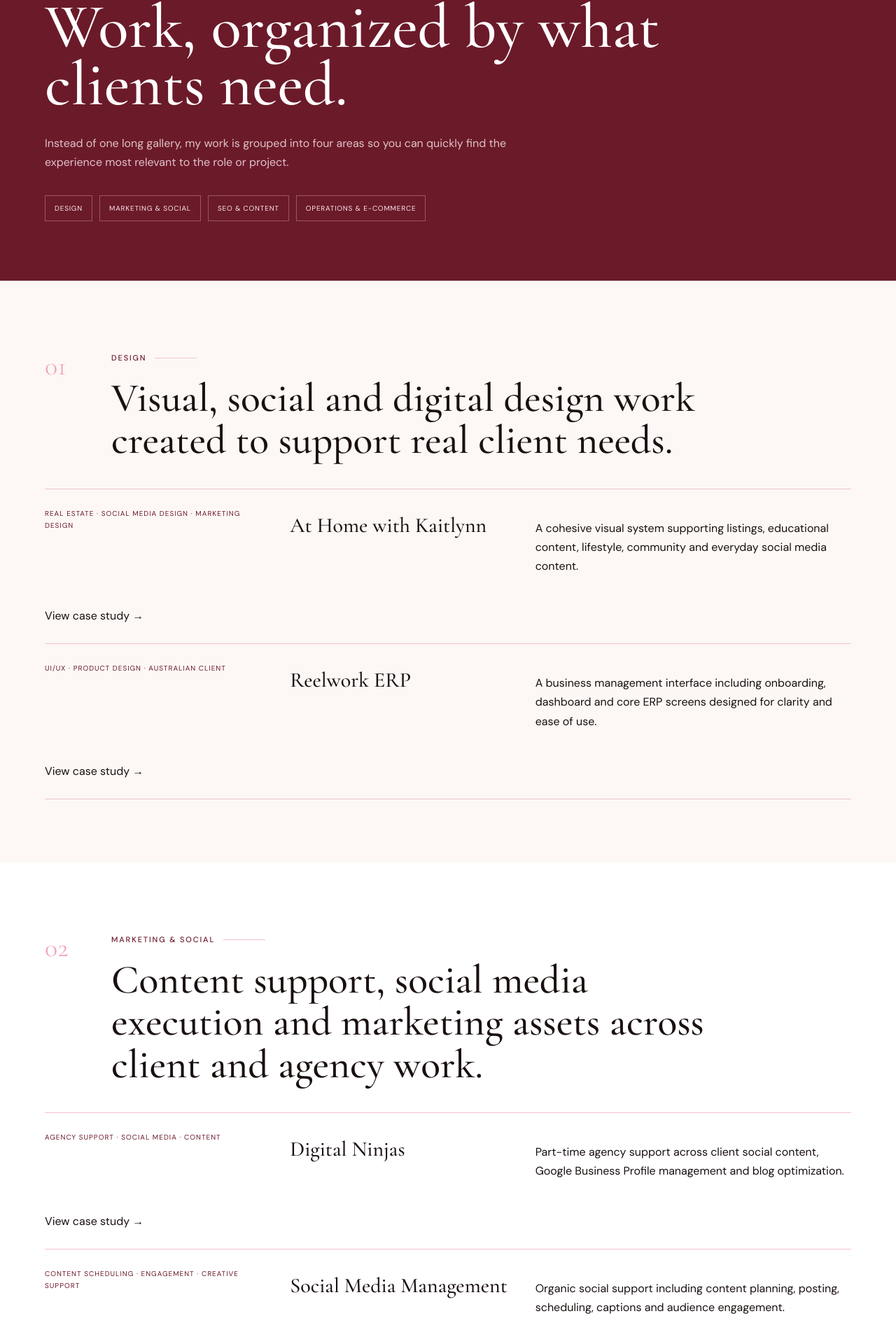
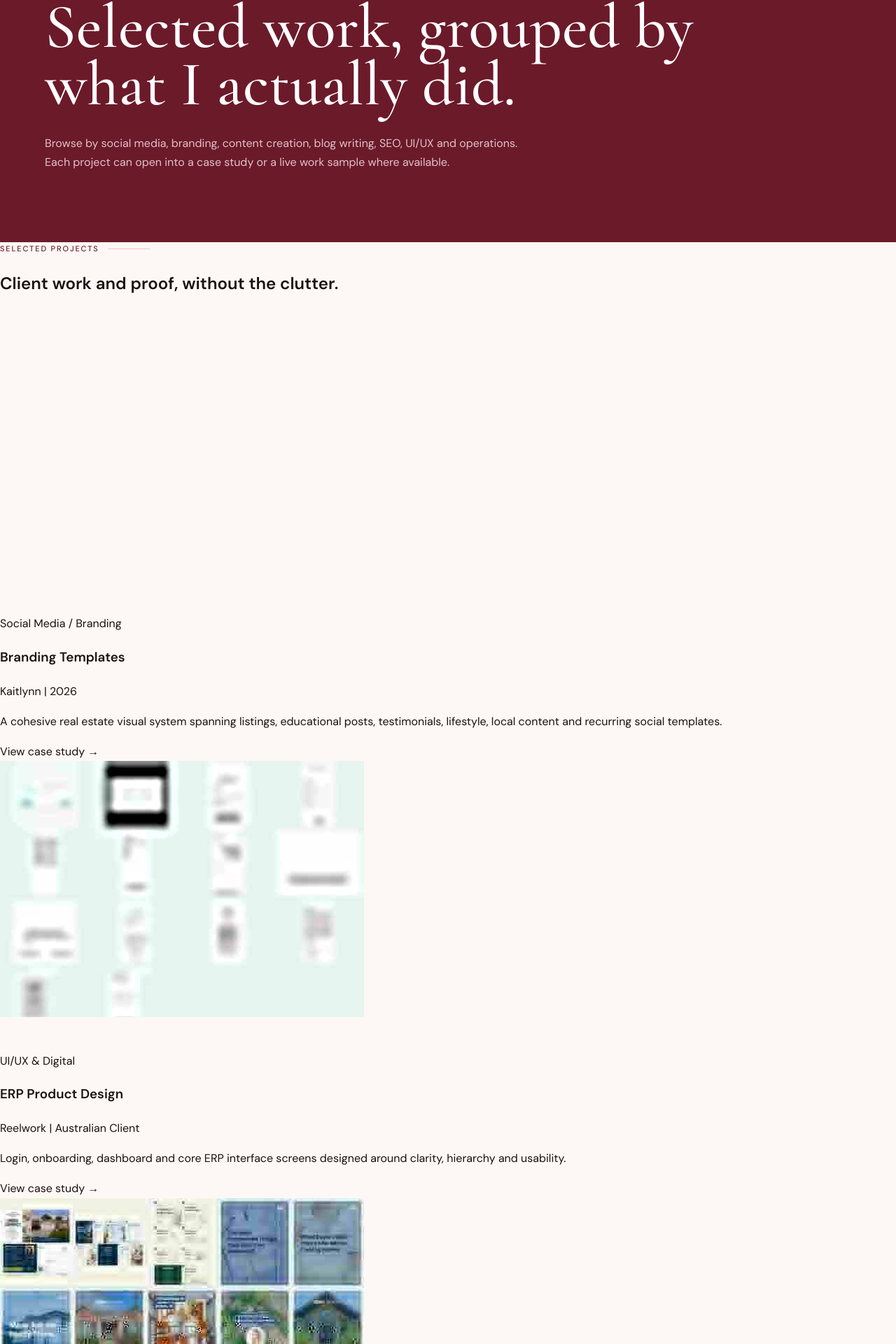
Before and after one commit to constancebeep/therese-gorres-portfolio, a Next.js app: page /work in a window 1280 px wide. Shown: the part 223-2143 px from the top of the page at 70% size. Built offline with nearby package versions, Linux system fonts and the light colour scheme.

Commit message:
Rebuild Work as visual categorized portfolio

```diff
--- a/app/work/page.js
+++ b/app/work/page.js
@@ -1,50 +1,79 @@
-const workGroups = [
+const projects = [
   {
-    id: 'design',
-    title: 'Design',
-    intro: 'Visual, social and digital design work created to support real client needs.',
-    items: [
-      { title: 'At Home with Kaitlynn', meta: 'Real Estate · Social Media Design · Marketing Design', text: 'A cohesive visual system supporting listings, educational content, lifestyle, community and everyday social media content.', href: '/work/at-home-with-kaitlynn' },
-      { title: 'Reelwork ERP', meta: 'UI/UX · Product Design · Australian Client', text: 'A business management interface including onboarding, dashboard and core ERP screens designed for clarity and ease of use.', href: '/work/reelwork-erp' }
-    ]
+    category: 'Social Media / Branding',
+    title: 'Branding Templates',
+    client: 'Kaitlynn | 2026',
+    image: '/kaitlynn-board.jpg',
+    href: '/work/at-home-with-kaitlynn',
+    text: 'A cohesive real estate visual system spanning listings, educational posts, testimonials, lifestyle, local content and recurring social templates.'
   },
   {
-    id: 'marketing',
-    title: 'Marketing & Social',
-    intro: 'Content support, social media execution and marketing assets across client and agency work.',
-    items: [
-      { title: 'Digital Ninjas', meta: 'Agency Support · Social Media · Content', text: 'Part-time agency support across client social content, Google Business Profile management and blog optimization.', href: '/work/digital-ninjas' },
-      { title: 'Social Media Management', meta: 'Content Scheduling · Engagement · Creative Support', text: 'Organic social support including content planning, posting, scheduling, captions and audience engagement.', href: '/work/social-media-management' }
-    ]
+    category: 'UI/UX & Digital',
+    title: 'ERP Product Design',
+    client: 'Reelwork | Australian Client',
+    image: '/reelwork-board.jpg',
+    href: '/work/reelwork-erp',
+    text: 'Login, onboarding, dashboard and core ERP interface screens designed around clarity, hierarchy and usability.'
   },
   {
-    id: 'seo',
-    title: 'SEO & Content',
-    intro: 'Search-focused content, local SEO and publishing work built around visibility and useful information.',
-    items: [
-      { title: 'Gigil Signage', meta: 'Local SEO · Google Business · Australia', text: 'Managed Google Business Profiles across multiple locations, local citations, NAP consistency and location-based content.', href: '/work/gigil-signage' },
-      { title: 'Biomedix Systems', meta: 'SEO Content · Search Console · Philippines', text: 'Restructured and optimized blog content, improved readability and supported local SEO and Search Console monitoring.', href: '/work/biomedix-systems' },
-      { title: 'Energy Drink Hub', meta: 'Content Editing · Ghost Editing', text: 'Edited and contributed to more than 40 articles with a focus on clarity, structure, flow and publish-ready quality.', href: '/work/energy-drink-hub' }
-    ]
+    category: 'Social Media',
+    title: 'Real Estate Marketing Design',
+    client: 'Selected Client Work | 2024–2026',
+    image: '/social-design-board.jpg',
+    href: '/work/social-media-management',
+    text: 'A selection of listing graphics, carousels, testimonials, open-house assets, email graphics and recurring social content.'
   },
   {
-    id: 'operations',
-    title: 'Operations & E-commerce',
-    intro: 'The systems, data, marketplace and admin work that keeps day-to-day business moving.',
-    items: [
-      { title: 'Furnish Theory', meta: 'E-commerce · Data · Content · Operations', text: 'Long-term support across marketplace listings, SKU and product data, SEO content, research, outreach, customer service and reporting.', href: '/work/furnish-theory' },
-      { title: 'Research & Data Operations', meta: 'Google Sheets · Research · Data Extraction', text: 'Structured research and data work including pivot tables, contact extraction and large-scale company information organization.', href: '/work/research-data-operations' }
-    ]
+    category: 'Content Creation',
+    title: 'Marketing & Educational Content',
+    client: 'Digital / Agency Work | 2024–2026',
+    image: 'https://raw.githubusercontent.com/constancebeep/jtmgc-portfolio-main/main/public/dps-content.png',
+    href: '/work/digital-ninjas',
+    text: 'Content support across social, marketing and educational materials, including copy, visual assets and multi-client execution.'
+  },
+  {
+    category: 'Blog Writing & SEO',
+    title: 'SEO Blog Content',
+    client: 'Furnish Theory | 2023–2025',
+    image: 'https://raw.githubusercontent.com/constancebeep/jtmgc-portfolio-main/main/public/furnish-theory-blog.png',
+    href: '/work/furnish-theory',
+    live: 'https://blog.furnishtheory.com/2021/10/14/why-is-the-cesca-chair-important/',
+    text: 'SEO-focused blog writing and editing alongside long-term e-commerce, research and operations support.'
+  },
+  {
+    category: 'Local SEO & Listings',
+    title: 'Local Search Support',
+    client: 'Gigil Signage | Australia',
+    image: 'https://raw.githubusercontent.com/constancebeep/jtmgc-portfolio-main/main/public/gigil-blog.png',
+    href: '/work/gigil-signage',
+    live: 'https://gigil.au/blog/professional-real-estate-print-partner-guide/',
+    text: 'Google Business Profile management, local citations, NAP consistency and location-focused content across multiple locations.'
+  },
+  {
+    category: 'Blog Writing & SEO',
+    title: 'SEO Content Optimization',
+    client: 'Biomedix Systems | Philippines',
+    image: 'https://raw.githubusercontent.com/constancebeep/jtmgc-portfolio-main/main/public/biomedix-blog.png',
+    href: '/work/biomedix-systems',
+    text: 'Blog restructuring, keyword and readability improvements, local SEO support and Search Console monitoring.'
+  },
+  {
+    category: 'Blog Writing',
+    title: 'Content Editing',
+    client: 'Energy Drink Hub | 2021',
+    image: 'https://raw.githubusercontent.com/constancebeep/jtmgc-portfolio-main/main/public/energy-drink-blog.png',
+    href: '/work/energy-drink-hub',
+    text: 'Ghost editing and content refinement across 40+ articles, focused on clarity, structure and publish-ready quality.'
   }
 ];
 
 const proof = [
-  { src: 'https://raw.githubusercontent.com/constancebeep/jtmgc-portfolio-main/main/public/furnish-theory-blog.png', label: 'Furnish Theory · SEO Content' },
-  { src: 'https://raw.githubusercontent.com/constancebeep/jtmgc-portfolio-main/main/public/gigil-blog.png', label: 'Gigil Signage · Local SEO Content' },
-  { src: 'https://raw.githubusercontent.com/constancebeep/jtmgc-portfolio-main/main/public/biomedix-blog.png', label: 'Biomedix Systems · SEO Content' },
-  { src: 'https://raw.githubusercontent.com/constancebeep/jtmgc-portfolio-main/main/public/energy-drink-blog.png', label: 'Energy Drink Hub · Content Editing' },
-  { src: 'https://raw.githubusercontent.com/constancebeep/jtmgc-portfolio-main/main/public/social-media-1.png', label: 'Social Media Management' },
-  { src: 'https://raw.githubusercontent.com/constancebeep/jtmgc-portfolio-main/main/public/seo-listing-1.png', label: 'SEO Listings & Citations' }
+  { src: 'https://raw.githubusercontent.com/constancebeep/jtmgc-portfolio-main/main/public/seo-listing-1.png', label: 'Local Citations', sub: 'SEO Listings | Proof of Work' },
+  { src: 'https://raw.githubusercontent.com/constancebeep/jtmgc-portfolio-main/main/public/seo-listing-2.png', label: 'Business Listings', sub: 'Local SEO | Proof of Work' },
+  { src: 'https://raw.githubusercontent.com/constancebeep/jtmgc-portfolio-main/main/public/seo-listing-3.png', label: 'NAP & Directory Work', sub: 'Local SEO | Proof of Work' },
+  { src: 'https://raw.githubusercontent.com/constancebeep/jtmgc-portfolio-main/main/public/social-media-1.png', label: 'Social Media Management', sub: 'Organic Content | Proof of Work' },
+  { src: 'https://raw.githubusercontent.com/constancebeep/jtmgc-portfolio-main/main/public/before.png', label: 'Growth & Engagement', sub: 'Before | July 2024' },
+  { src: 'https://raw.githubusercontent.com/constancebeep/jtmgc-portfolio-main/main/public/after.png', label: 'Growth & Engagement', sub: 'After | November 2024' }
 ];
 
 export default function WorkPage() {
@@ -52,51 +81,57 @@ export default function WorkPage() {
     <main className="workPage">
       <nav className="nav">
         <a className="brand" href="/">Therese Gorres</a>
-        <div className="navlinks"><a href="/">Home</a><a href="#design">Design</a><a href="#seo">SEO & Content</a><a href="#operations">Operations</a></div>
+        <div className="navlinks"><a href="/">Home</a><a href="#projects">Projects</a><a href="#proof">More Proof</a><a href="/#contact">Contact</a></div>
       </nav>
 
-      <header className="workHero">
+      <header className="workHero compactWorkHero">
         <p className="heroEyebrow">PORTFOLIO</p>
-        <h1>Work, organized by what clients need.</h1>
-        <p>Instead of one long gallery, my work is grouped into four areas so you can quickly find the experience most relevant to the role or project.</p>
-        <div className="workJumpLinks">
-          {workGroups.map((group) => <a href={`#${group.id}`} key={group.id}>{group.title}</a>)}
-        </div>
+        <h1>Selected work, grouped by what I actually did.</h1>
+        <p>Browse by social media, branding, content creation, blog writing, SEO, UI/UX and operations. Each project can open into a case study or a live work sample where available.</p>
       </header>
 
-      {workGroups.map((group, groupIndex) => (
-        <section className={`workSection ${groupIndex % 2 ? 'alt' : ''}`} id={group.id} key={group.id}>
-          <div className="workSectionIntro">
-            <span>0{groupIndex + 1}</span>
-            <div><p className="sectionLabel">{group.title}</p><h2>{group.intro}</h2></div>
-          </div>
-          <div className="workItemList">
-            {group.items.map((item) => (
-              <article className="workItem" key={item.title}>
-                <p className="workMeta">{item.meta}</p>
+      <section className="portfolioSection" id="projects">
+        <div className="portfolioIntro">
+          <div className="sectionLabel">Selected projects</div>
+          <h2>Client work and proof, without the clutter.</h2>
+        </div>
+        <div className="portfolioGrid">
+          {projects.map((item) => (
+            <article className="portfolioCard" key={`${item.title}-${item.client}`}>
+              <a className="portfolioImage" href={item.href} aria-label={`View ${item.title} case study`}>
+                <img src={item.image} alt={`${item.title} — ${item.client}`} />
+              </a>
+              <div className="portfolioCardBody">
+                <p className="portfolioCategory">{item.category}</p>
                 <h3>{item.title}</h3>
-                <p>{item.text}</p>
-                <a className="caseStudyLink" href={item.href}>View case study →</a>
-              </article>
-            ))}
-          </div>
-        </section>
-      ))}
+                <p className="portfolioClient">{item.client}</p>
+                <p className="portfolioDescription">{item.text}</p>
+                <div className="portfolioLinks">
+                  <a href={item.href}>View case study →</a>
+                  {item.live && <a href={item.live} target="_blank" rel="noreferrer">Live sample ↗</a>}
+                </div>
+              </div>
+            </article>
+          ))}
+        </div>
+      </section>
 
-      <section className="proofSection">
-        <div className="sectionLabel lightLabel">Selected proof of work</div>
-        <h2>Examples from the original portfolio.</h2>
+      <section className="proofSection" id="proof">
+        <div className="sectionLabel lightLabel">More proof of work</div>
+        <h2>Additional screenshots, listings and growth examples.</h2>
         <div className="proofGrid">
           {proof.map((item) => (
-            <figure key={item.label}><img src={item.src} alt={item.label}/><figcaption>{item.label}</figcaption></figure>
+            <a className="proofCard" href={item.src} target="_blank" rel="noreferrer" key={`${item.label}-${item.sub}`}>
+              <img src={item.src} alt={`${item.label} — ${item.sub}`} />
+              <div><strong>{item.label}</strong><span>{item.sub}</span><em>Open proof ↗</em></div>
+            </a>
           ))}
         </div>
-        <p className="proofNote">More recent design visuals for Kaitlynn and Reelwork will be added to their case studies as we finalize the strongest samples.</p>
       </section>
 
       <section className="workContact">
-        <p className="heroEyebrow">NEED A SPECIFIC SAMPLE?</p>
-        <h2>If you're hiring for a particular role, I can point you straight to the most relevant work.</h2>
+        <p className="heroEyebrow">LOOKING FOR A SPECIFIC KIND OF WORK?</p>
+        <h2>I can point you straight to the samples most relevant to the role.</h2>
         <a className="button light" href="mailto:constancexvenus@gmail.com">Contact me</a>
       </section>
 
```
